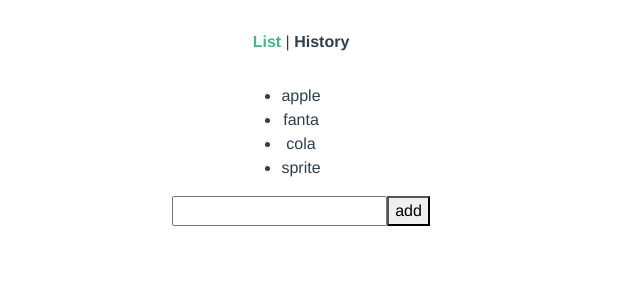
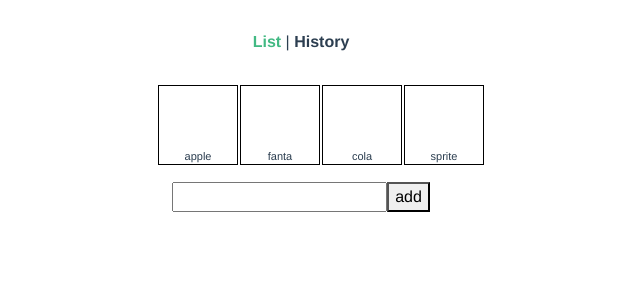
Before and after one commit to Renegade1821/vue-shopping-list, a Vue app: page /#/ in a window 1280 px wide. Shown: the top 300 px of the page, without its empty margins (339-979 px from the left). Built offline with nearby package versions, Linux system fonts and the light colour scheme.

Commit message:
use boostrap to upgrade list item views

```diff
--- a/src/components/ShoppingItem.vue
+++ /dev/null
@@ -1,30 +0,0 @@
-<template>
-  <div>
-    {{item.title}}
-  </div>
-</template>
-
-<script lang="ts">
-import { Component, Prop, Vue } from 'vue-property-decorator';
-
-@Component
-export default class ShoppingItem extends Vue {
-  @Prop() private item!: ShoppingItem;
-}
-</script>
-<style scoped lang="scss">
-h3 {
-  margin: 40px 0 0;
-}
-ul {
-  list-style-type: none;
-  padding: 0;
-}
-li {
-  display: inline-block;
-  margin: 0 10px;
-}
-a {
-  color: #42b983;
-}
-</style>
--- a/src/components/ShoppingList.vue
+++ b/src/components/ShoppingList.vue
@@ -1,56 +1,52 @@
 <template>
   <div class="shoppingList">
     <ul>
-      <li v-for="item in list" :key="item.title" @click="checkItem(item)">
-        {{item.title}}
-      </li>
+      <div class="shoppingTilesWrapper" >
+        <ShoppingListItem v-for="item in list" :key="item.title" :item="item"></ShoppingListItem>
+      </div>
     </ul>
     <div>
-    <input v-model="newItem" v-on:keyup.enter="addItem()" />
-    <button type="submit" v-on:click="addItem()">add</button>
+      <input v-model="newItem" v-on:keyup.enter="addItem()" />
+      <button type="submit" v-on:click="addItem()">add</button>
     </div>
   </div>
 </template>
 
 <script lang="ts">
 import { Component, Vue } from 'vue-property-decorator';
-import { store } from '../store';
-import { ShoppingItem } from '../models/ShoppingItem.model';
+import ShoppingListItem from '@/components/ShoppingListItem.vue';
+import { store } from '@/store';
 
-@Component
+@Component({
+  components: {
+    ShoppingListItem,
+  },
+})
 export default class ShoppingList extends Vue {
-  newItem = '';
+  private newItem = '';
 
-  list = store.state.list;
+  private list = store.state.list;
 
-  addItem() {
+  public addItem() {
     if (this.newItem === '') {
       return;
     }
     store.addItem({ title: this.newItem });
     this.newItem = '';
   }
+}
 
-  checkItem = (item: ShoppingItem) => {
-    store.checkItem(item);
-  }
-}
 </script>
 
-<!-- Add "scoped" attribute to limit CSS to this component only -->
 <style scoped lang="scss">
 .shoppingList {
   display: flex;
   align-items: center;
   flex-direction: column;
 }
-ul {
-  max-width: 200px;
-  padding: 0;
+.shoppingTilesWrapper {
+  display: flex;
+  flex-wrap: wrap;
+  max-width: 400px;
 }
-li:hover {
-  cursor: pointer;
-  background-color: #C7C7C7
-}
-
 </style>
--- /dev/null
+++ b/src/components/ShoppingListItem.vue
@@ -0,0 +1,45 @@
+<template>
+  <div class="shoppingListItemTile" @click="checkTile()">
+    <span class="shoppingListItemTitle">{{item.title}}
+    </span>
+  </div>
+</template>
+
+<script lang="ts">
+import { Component, Prop, Vue } from 'vue-property-decorator';
+import { ShoppingItem } from '@/models/ShoppingItem.model';
+import { store } from '../store';
+
+@Component
+export default class ShoppingListItem extends Vue {
+  @Prop() private item!: ShoppingItem;
+
+  public checkTile() {
+    store.checkItem(this.item);
+  }
+}
+</script>
+
+<style scoped lang="scss">
+.shoppingListItemTile {
+  margin: 1px;
+  height: 80px;
+  width: 80px;
+  border: 1px solid black;
+  position: relative;
+
+  &:hover {
+    cursor: pointer;
+    background: darken($color: #FFF, $amount: 5%);
+  }
+}
+.shoppingListItemTitle {
+  font-size: 11px;
+  position: absolute;
+  left: 50%;
+  bottom: 0px;
+  transform: translate(-50%, 8%);
+  padding: 2px;
+  width: 80px;
+}
+</style>
```
